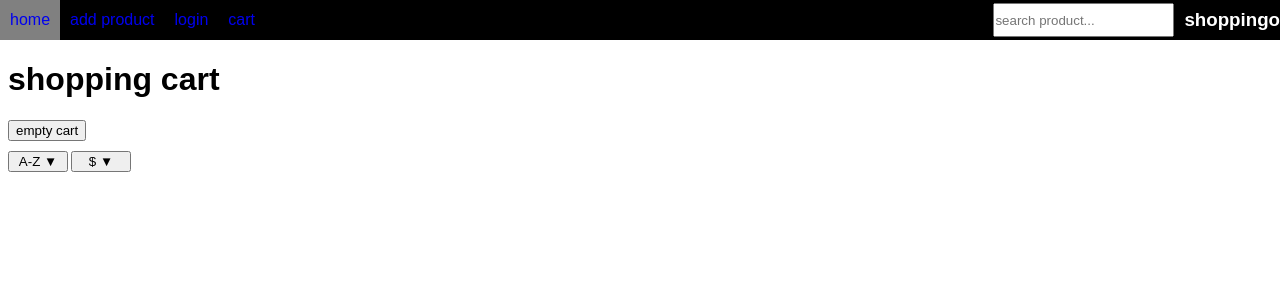
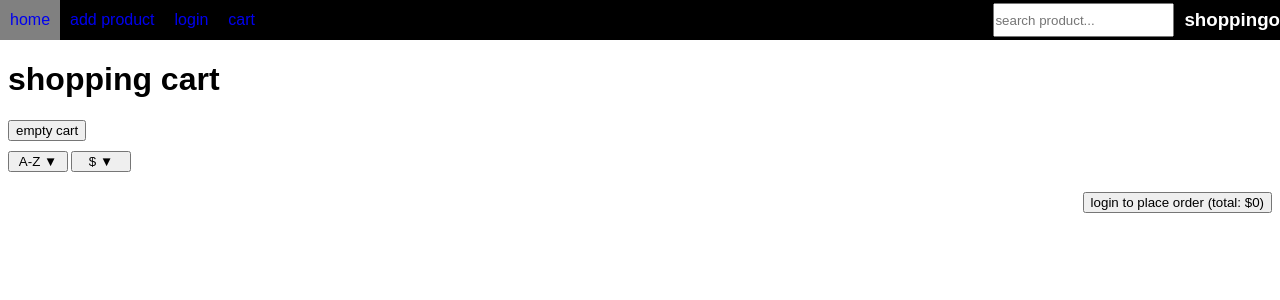
Before and after one commit to dominik74/eshop, a React (Vite) app: page /cart in a window 1280 px wide. Shown: the top 300 px of the page. Built offline with nearby package versions, Linux system fonts and the light colour scheme.

Commit message:
order item quantity and placing order

```diff
--- /dev/null
+++ b/src/api/orders.ts
@@ -0,0 +1,40 @@
+import { API_URL } from "../constants";
+import type { OrderItemDto } from "../types/dtos/OrderItemDto";
+import type { OrderRequest } from "../types/dtos/OrderRequest";
+import type { OrderItem } from "../types/OrderItem";
+
+export async function placeOrder(username: string, orderItems: OrderItem[]) {
+    const orderItemDtos: OrderItemDto[] = [];
+
+    for (const oi of orderItems) {
+        if (!oi.product.id) {
+            continue;
+        }
+
+        const orderItemDto: OrderItemDto = {
+            productId: oi.product.id,
+            quantity: oi.quantity
+        }
+
+        orderItemDtos.push(orderItemDto);
+    }
+
+    const orderReq: OrderRequest = {
+        username: username,
+        items: orderItemDtos
+    };
+
+    const resp = await fetch(API_URL + "/orders", {
+        method: 'post',
+        body: JSON.stringify(orderReq),
+        headers: {
+            'Content-Type': 'application/json'
+        }
+    });
+
+    if (!resp.ok) {
+        throw new Error(`${resp.status}: ${await resp.text()}`);
+    }
+
+    return await resp.json();
+}
--- a/src/components/ProductList.tsx
+++ b/src/components/ProductList.tsx
@@ -2,12 +2,13 @@ import { Link } from 'react-router-dom';
 import s from '../less/product_list.module.less';
 import type { Product } from '../types/Product';
 import { useState } from 'react';
+import type { OrderItem } from '../types/OrderItem';
 
 interface Props {
     products: Product[];
     setProducts: React.Dispatch<React.SetStateAction<Product[]>>;
-    cartProducts: Product[];
-    setCartProducts: React.Dispatch<React.SetStateAction<Product[]>>;
+    orderItems: OrderItem[];
+    setOrderItems: React.Dispatch<React.SetStateAction<OrderItem[]>>;
 }
 
 export default function ProductList(props: Props) {
@@ -38,21 +39,44 @@ export default function ProductList(props: Props) {
     }
 
     function addToCart(product: Product) {
-        props.setCartProducts([...props.cartProducts, product]);
+        const orderItem: OrderItem = {
+            product,
+            quantity: 1
+        };
+
+        props.setOrderItems([...props.orderItems, orderItem]);
     }
 
     function removeFromCart(product: Product) {
-        props.setCartProducts(prevProducts => prevProducts.filter(prod => prod.id !== product.id));
+        props.setOrderItems(prevOrderItems => prevOrderItems.filter(oi => oi.product.id !== product.id));
     }
 
     function isProductInCart(product: Product): boolean {
-        for (const prod of props.cartProducts) {
-            if (prod.id === product.id) {
+        for (const oi of props.orderItems) {
+            if (oi.product.id === product.id) {
                 return true;
             }
         }
 
         return false;
+    }
+
+    function getOrderItemFromProduct(product: Product) {
+        for (const oi of props.orderItems) {
+            if (oi.product.id === product.id) {
+                return oi;
+            }
+        }
+
+        return undefined;
+    }
+
+    function updateOrderItem(product: Product, quantity: number) {
+        props.setOrderItems(prev =>
+           prev.map(oi =>
+               oi.product.id === product.id ? { ...oi, quantity } : oi
+           )
+        );
     }
 
     return (
@@ -79,7 +103,15 @@ export default function ProductList(props: Props) {
                         {!isProductInCart(prod) ?
                             <button onClick={() => addToCart(prod)}>add to cart</button>
                         :
-                            <button onClick={() => removeFromCart(prod)}>remove from cart</button>
+                            <>
+                                <button onClick={() => removeFromCart(prod)}>remove from cart</button>
+
+                                <input
+                                    type="text"
+                                    value={getOrderItemFromProduct(prod)?.quantity}
+                                    onChange={(e) => updateOrderItem(prod, Number(e.currentTarget.value))}
+                                />
+                            </>
                         }
                     </div>
                 ))}
--- a/src/components/RoutesWrapper.tsx
+++ b/src/components/RoutesWrapper.tsx
@@ -15,31 +15,41 @@ import ProtectedRoute from './ProtectedRoute'
 import { LOCAL_STORAGE_AUTH_TOKEN, LOCAL_STORAGE_CART_ITEMS } from '../constants'
 import { getUserDetails } from '../api/auth'
 import SearchResultsPage from './pages/SearchResultsPage'
-import type { Product } from '../types/Product'
 import * as prodApi from '../api/products';
 import CartPage from './pages/CartPage'
+import type { OrderItem } from '../types/OrderItem'
+import type { OrderItemDto } from '../types/dtos/OrderItemDto'
 
 export default function RoutesWrapper() {
   const [errorMessage, setErrorMessage] = useState<string>('');
   const [user, setUser] = useState<User | undefined>();
-  const [cartProducts, setCartProducts] = useState<Product[]>([]);
+  const [orderItems, setOrderItems] = useState<OrderItem[]>([]);
 
   const navigate = useNavigate();
 
   useEffect(() => {
       tryAutologin();
-      tryLoadCartProducts();
+      tryLoadOrderItems();
   }, []);
 
   useEffect(() => {
-    const ids = [];
+    const orderItemDtos = [];
 
-    for (const cartProd of cartProducts) {
-        ids.push(cartProd.id);
+    for (const item of orderItems) {
+        if (!item.product.id) {
+            continue;
+        }
+
+        const orderItemDto: OrderItemDto = {
+            productId: item.product.id,
+            quantity: item.quantity
+        }
+
+        orderItemDtos.push(orderItemDto);
     }
 
-    localStorage.setItem(LOCAL_STORAGE_CART_ITEMS, JSON.stringify(ids));
-  }, [cartProducts]);
+    localStorage.setItem(LOCAL_STORAGE_CART_ITEMS, JSON.stringify(orderItemDtos));
+  }, [orderItems]);
 
   async function tryAutologin() {
     if (user) {
@@ -61,19 +71,22 @@ export default function RoutesWrapper() {
     }
   }
 
-  async function tryLoadCartProducts() {
-    const cartIdsString = localStorage.getItem(LOCAL_STORAGE_CART_ITEMS);
+  async function tryLoadOrderItems() {
+    const orderItemDtosString = localStorage.getItem(LOCAL_STORAGE_CART_ITEMS);
 
-    const cartIds = cartIdsString ? JSON.parse(cartIdsString) : [];
+    const orderItemDtos: OrderItemDto[] = orderItemDtosString ? JSON.parse(orderItemDtosString) : [];
 
-    const cartProds = [];
+    const ordItems: OrderItem[] = [];
 
-    for (const cartId of cartIds) {
-        const product = await prodApi.getProductById(cartId);
-        cartProds.push(product);
+    for (const orderItemDto of orderItemDtos) {
+        const product = await prodApi.getProductById(orderItemDto.productId.toString());
+        ordItems.push({
+            product,
+            quantity: orderItemDto.quantity
+        });
     }
 
-    setCartProducts(cartProds);
+    setOrderItems(ordItems);
   }
 
   return (
@@ -88,12 +101,12 @@ export default function RoutesWrapper() {
         <div className={s.page}>
             <Routes>
             {/* public */}
-            <Route path="/" element={<HomePage setErrorMessage={setErrorMessage} cartProducts={cartProducts} setCartProducts={setCartProducts} />} />
-            <Route path="/product/:id" element={<ProductPage setErrorMessage={setErrorMessage} user={user} cartProducts={cartProducts} setCartProducts={setCartProducts} />} />
+            <Route path="/" element={<HomePage setErrorMessage={setErrorMessage} orderItems={orderItems} setOrderItems={setOrderItems} />} />
+            <Route path="/product/:id" element={<ProductPage setErrorMessage={setErrorMessage} user={user} orderItems={orderItems} setOrderItems={setOrderItems} />} />
             <Route path="/login" element={<AuthPage setErrorMessage={setErrorMessage} setUser={setUser} isLoginPage={true} />} />
             <Route path="/register" element={<AuthPage setErrorMessage={setErrorMessage} setUser={setUser} isLoginPage={false} />} />
-            <Route path="/search" element={<SearchResultsPage setErrorMessage={setErrorMessage} cartProducts={cartProducts} setCartProducts={setCartProducts} />} />
-            <Route path="/cart" element={<CartPage cartProducts={cartProducts} setCartProducts={setCartProducts} />} />
+            <Route path="/search" element={<SearchResultsPage setErrorMessage={setErrorMessage} orderItems={orderItems} setOrderItems={setOrderItems} />} />
+            <Route path="/cart" element={<CartPage orderItems={orderItems} setOrderItems={setOrderItems} user={user} setErrorMessage={setErrorMessage} />} />
             <Route path="/error" element={<ErrorPage />} />
             <Route path="*" element={<PageNotFoundPage />} />
 
--- a/src/components/pages/CartPage.tsx
+++ b/src/components/pages/CartPage.tsx
@@ -1,18 +1,74 @@
 import type { Product } from "../../types/Product";
 import s from '../../less/cart.module.less';
 import ProductList from "../ProductList";
+import * as ordersApi from '../../api/orders';
+import type { OrderItem } from "../../types/OrderItem";
+import { useMemo, type Dispatch, type SetStateAction } from "react";
+import type { User } from "../../types/User";
+import { useNavigate } from "react-router-dom";
 
 interface Props {
-    cartProducts: Product[];
-    setCartProducts: React.Dispatch<React.SetStateAction<Product[]>>;
+    orderItems: OrderItem[];
+    setOrderItems: React.Dispatch<React.SetStateAction<OrderItem[]>>;
+    user: User | undefined;
+    setErrorMessage: React.Dispatch<React.SetStateAction<string>>;
 }
 
 export default function CartPage(props: Props) {
+    const navigate = useNavigate();
+
+    const products = useMemo(() =>
+        props.orderItems.map(cartProd => cartProd.product),
+    [props.orderItems]);
+
+    const setProducts: Dispatch<SetStateAction<Product[]>> = (valueOrUpdater) => {
+        props.setOrderItems(prevOrderItems => {
+            const newProducts = typeof valueOrUpdater === 'function' ?
+            (valueOrUpdater as (prev: Product[]) => Product[])(
+                prevOrderItems.map(oi => oi.product).filter((p): p is Product => !!p)
+            )
+            : valueOrUpdater;
+
+
+            return newProducts.map(product => {
+               const orderItem = prevOrderItems.find(oi => oi.product.id === product.id);
+               return orderItem ? { ...orderItem, product } : undefined;
+            })
+            .filter((oi): oi is OrderItem => !!oi);
+        });
+    };
+
+
     function clearCart() {
         const userConfirmed = confirm('empty cart?');
 
         if (userConfirmed) {
-            props.setCartProducts([]);
+            props.setOrderItems([]);
+        }
+    }
+
+    function getTotalPrice(): number {
+        let total = 0;
+
+        for (const orderItem of props.orderItems) {
+            total += Number(orderItem.product.price) * orderItem.quantity;
+        }
+
+        return Math.round(total * 100) / 100;
+    }
+
+    async function placeOrder() {
+        if (!props.user) {
+            navigate('/login');
+            return;
+        }
+
+        try {
+            console.log(await ordersApi.placeOrder(props.user.username, props.orderItems));
+        } catch (e) {
+            if (e instanceof Error) {
+                props.setErrorMessage(e.message);
+            }
         }
     }
 
@@ -23,11 +79,21 @@ export default function CartPage(props: Props) {
             <button onClick={clearCart} className={s.clearCart}>empty cart</button>
 
             <ProductList
-                products={props.cartProducts}
-                setProducts={props.setCartProducts}
-                cartProducts={props.cartProducts}
-                setCartProducts={props.setCartProducts}
+                products={products}
+                setProducts={setProducts}
+                orderItems={props.orderItems}
+                setOrderItems={props.setOrderItems}
             />
+
+            <button onClick={placeOrder} className={s.placeOrderBtn}>
+                {props.user ?
+                    'place order'
+                :
+                    'login to place order'
+                }
+
+                &nbsp;(total: ${getTotalPrice()})
+            </button>
         </div>
     )
 }
--- a/src/components/pages/HomePage.tsx
+++ b/src/components/pages/HomePage.tsx
@@ -2,11 +2,12 @@ import { useEffect, useState } from "react";
 import type { Product } from "../../types/Product";
 import * as prodApi from "../../api/products";
 import ProductList from "../ProductList";
+import type { OrderItem } from "../../types/OrderItem";
 
 interface Props {
     setErrorMessage: React.Dispatch<React.SetStateAction<string>>;
-    cartProducts: Product[];
-    setCartProducts: React.Dispatch<React.SetStateAction<Product[]>>;
+    orderItems: OrderItem[];
+    setOrderItems: React.Dispatch<React.SetStateAction<OrderItem[]>>;
 }
 
 export default function HomePage(props: Props) {
@@ -35,8 +36,8 @@ export default function HomePage(props: Props) {
             <ProductList
                 products={products}
                 setProducts={setProducts}
-                cartProducts={props.cartProducts}
-                setCartProducts={props.setCartProducts}
+                orderItems={props.orderItems}
+                setOrderItems={props.setOrderItems}
             />
         </>
     );
--- a/src/components/pages/ProductPage.tsx
+++ b/src/components/pages/ProductPage.tsx
@@ -4,12 +4,13 @@ import { useNavigate, useParams } from "react-router-dom";
 import s from '../../less/product.module.less'
 import * as prodApi from '../../api/products'
 import type { User } from "../../types/User";
+import type { OrderItem } from "../../types/OrderItem";
 
 interface Props {
     setErrorMessage: React.Dispatch<React.SetStateAction<string>>;
     user: User | undefined;
-    cartProducts: Product[];
-    setCartProducts: React.Dispatch<React.SetStateAction<Product[]>>;
+    orderItems: OrderItem[];
+    setOrderItems: React.Dispatch<React.SetStateAction<OrderItem[]>>;
 }
 
 export default function ProductPage(props: Props) {
@@ -73,7 +74,12 @@ export default function ProductPage(props: Props) {
             return;
         }
 
-        props.setCartProducts([...props.cartProducts, product]);
+        const orderItem: OrderItem = {
+            product,
+            quantity: 1
+        };
+
+        props.setOrderItems([...props.orderItems, orderItem]);
     }
 
     function removeFromCart() {
@@ -81,7 +87,7 @@ export default function ProductPage(props: Props) {
             return;
         }
 
-        props.setCartProducts(prevProducts => prevProducts.filter(prod => prod.id !== product.id));
+        props.setOrderItems(prevOrderItems => prevOrderItems.filter(oi => oi.product.id !== product.id));
     }
 
     function isProductInCart(): boolean {
@@ -89,13 +95,39 @@ export default function ProductPage(props: Props) {
             return false;
         }
 
-        for (const prod of props.cartProducts) {
-            if (prod.id === product.id) {
+        for (const oi of props.orderItems) {
+            if (oi.product.id === product.id) {
                 return true;
             }
         }
 
         return false;
+    }
+
+    function getOrderItemFromProduct() {
+        if (!product) {
+            return undefined;
+        }
+
+        for (const oi of props.orderItems) {
+            if (oi.product.id === product.id) {
+                return oi;
+            }
+        }
+
+        return undefined;
+    }
+
+    function updateOrderItem(quantity: number) {
+        if (!product) {
+            return;
+        }
+
+        props.setOrderItems(prev =>
+           prev.map(oi =>
+               oi.product.id === product.id ? { ...oi, quantity } : oi
+           )
+        );
     }
 
     return (
@@ -113,7 +145,15 @@ export default function ProductPage(props: Props) {
             <p>listed: {releaseDate}</p>
 
             {isProductInCart() ?
-                <button onClick={removeFromCart}>remove from cart</button>
+                <>
+                    <button onClick={removeFromCart}>remove from cart</button>
+
+                    <input
+                        type="text"
+                        value={getOrderItemFromProduct()?.quantity}
+                        onChange={(e) => updateOrderItem(Number(e.currentTarget.value))}
+                    />
+                </>
             :
                 <button onClick={addToCart}>add to cart</button>
             }
--- a/src/components/pages/SearchResultsPage.tsx
+++ b/src/components/pages/SearchResultsPage.tsx
@@ -1,13 +1,14 @@
-import { useLocation, useParams } from 'react-router-dom';
+import { useLocation } from 'react-router-dom';
 import ProductList from '../ProductList';
 import * as prodApi from '../../api/products';
 import { useEffect, useState } from 'react';
 import type { Product } from '../../types/Product';
+import type { OrderItem } from '../../types/OrderItem';
 
 interface Props {
     setErrorMessage: React.Dispatch<React.SetStateAction<string>>;
-    cartProducts: Product[];
-    setCartProducts: React.Dispatch<React.SetStateAction<Product[]>>;
+    orderItems: OrderItem[];
+    setOrderItems: React.Dispatch<React.SetStateAction<OrderItem[]>>;
 }
 
 export default function SearchResultsPage(props: Props) {
@@ -45,8 +46,8 @@ export default function SearchResultsPage(props: Props) {
             <ProductList
                 products={products}
                 setProducts={setProducts}
-                cartProducts={props.cartProducts}
-                setCartProducts={props.setCartProducts}
+                orderItems={props.orderItems}
+                setOrderItems={props.setOrderItems}
             />
         </>
     )
--- a/src/less/cart.module.less
+++ b/src/less/cart.module.less
@@ -1,3 +1,8 @@
 .clearCart {
     margin-bottom: 10px;
 }
+
+.placeOrderBtn {
+    margin-top: 10px;
+    float: right;
+}
--- /dev/null
+++ b/src/types/OrderItem.ts
@@ -0,0 +1,6 @@
+import type { Product } from "./Product";
+
+export interface OrderItem {
+    product: Product;
+    quantity: number;
+}
--- /dev/null
+++ b/src/types/dtos/OrderItemDto.ts
@@ -0,0 +1,4 @@
+export interface OrderItemDto {
+    productId: number,
+    quantity: number
+}
--- /dev/null
+++ b/src/types/dtos/OrderRequest.ts
@@ -0,0 +1,6 @@
+import type { OrderItemDto } from "./OrderItemDto";
+
+export interface OrderRequest {
+    username: string,
+    items: OrderItemDto[]
+}
```
